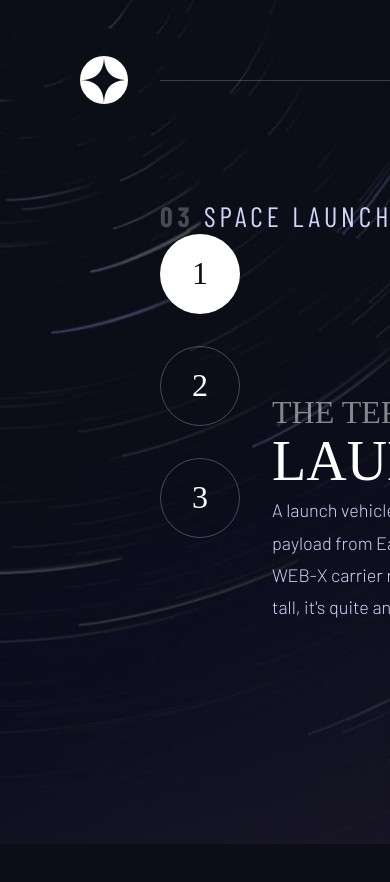
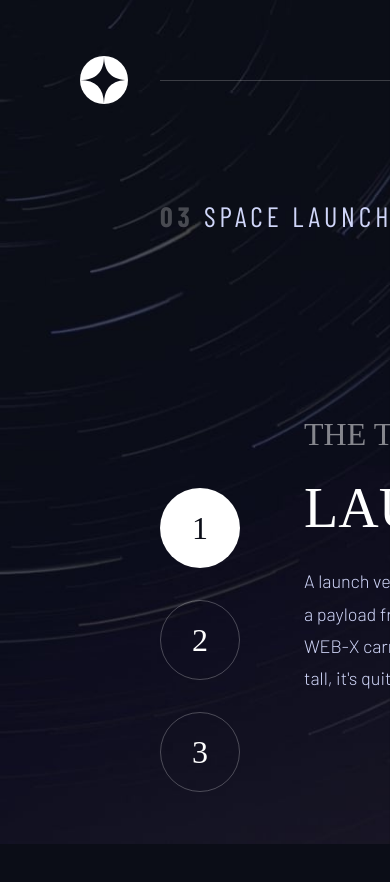
Before and after one commit to aminetiouk/space-tourism-website, a React (Vite) app: page /technology in a window 390 px wide. Shown: the top 882 px of the page. Built offline with nearby package versions, Linux system fonts and the light colour scheme; a web font is replaced by a local one.

Commit message:
style: refine Technology page layout with improved spacing, alignment, and responsiveness

```diff
--- a/src/App.css
+++ b/src/App.css
@@ -507,6 +507,7 @@ body {
 .technology-container {
   padding: 5rem 0rem 0rem 10rem;
   height: calc(100vh - 80px - 40px);
+  width: 100%;
   position: relative;
 }
 
@@ -515,17 +516,22 @@ body {
   display: flex;
   flex-direction: column;
   gap: 32px;
+  top: 23rem;
 }
 
 .technology-content {
   display: flex;
+  align-items: center;
   height: 100%;
-  margin-top: 10rem;
-  column-gap: 3rem;
+  gap: 2rem;
 }
 
 .technology-info {
-  padding-left: 7rem;
+  padding-left: 144px;
+  display: flex;
+  flex-direction: column;
+  gap: 24px;
+
 }
 .technology-info h3{
   opacity: .5;
```
